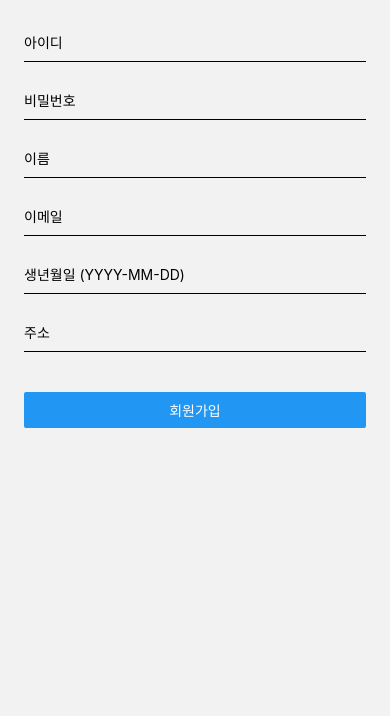
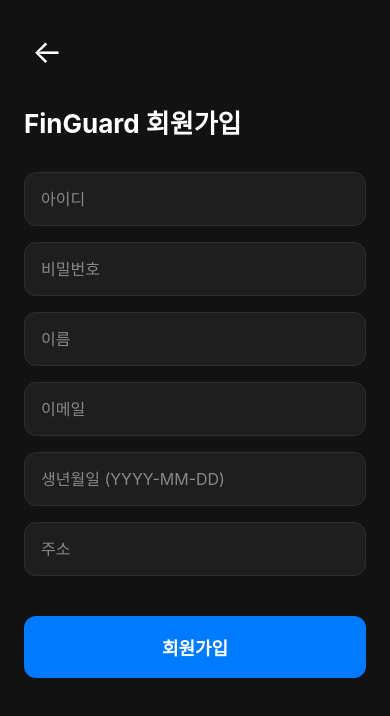
Before and after one commit to GoormCloud-3/FinGuard-Client, a React Native app: screen /Signup in a window 390 px wide. Shown: the top 716 px of the page. Built offline with nearby package versions, Linux system fonts and the light colour scheme; what amazon-cognito-identity-js would draw is missing.

Commit message:
스타일링 추가

```diff
--- a/screens/SignupScreen.tsx
+++ b/screens/SignupScreen.tsx
@@ -1,12 +1,64 @@
 import React, { useState } from 'react';
-import { Alert, ScrollView, TextInput, Button, View } from 'react-native';
-import { signUp } from '../src/cognito'; // 위에서 만든 함수 import
+import { Alert } from 'react-native';
+import styled from 'styled-components/native';
 import { useNavigation } from '@react-navigation/native';
+import { signUp } from '../src/cognito';
 import { NativeStackNavigationProp } from '@react-navigation/native-stack';
 import { AuthStackParamList } from '../types';
 
+type SignupNavigationProp = NativeStackNavigationProp<AuthStackParamList, 'Signup'>;
 
-type SignupNavigationProp = NativeStackNavigationProp<AuthStackParamList, 'Signup'>;
+const Container = styled.ScrollView`
+  flex: 1;
+  background-color: #121212;
+  padding: 24px;
+`;
+
+const Header = styled.View`
+  flex-direction: row;
+  align-items: center;
+  margin-bottom: 24px;
+`;
+
+const BackButton = styled.TouchableOpacity`
+  padding: 8px;
+`;
+
+const BackText = styled.Text`
+  color: #ffffff;
+  font-size: 32px;
+`;
+
+const Title = styled.Text`
+  font-size: 26px;
+  font-weight: bold;
+  color: #ffffff;
+  margin-bottom: 32px;
+`;
+
+const Input = styled.TextInput`
+  background-color: #1e1e1e;
+  color: #ffffff;
+  padding: 16px;
+  border-radius: 12px;
+  font-size: 16px;
+  margin-bottom: 16px;
+  border: 1px solid #2e2e2e;
+`;
+
+const Button = styled.TouchableOpacity`
+  background-color: #007aff;
+  padding: 18px;
+  border-radius: 12px;
+  align-items: center;
+  margin-top: 24px;
+`;
+
+const ButtonText = styled.Text`
+  color: white;
+  font-size: 18px;
+  font-weight: 600;
+`;
 
 export default function SignupScreen() {
   const navigation = useNavigation<SignupNavigationProp>();
@@ -29,24 +81,25 @@
   };
 
   return (
-    <ScrollView contentContainerStyle={{ padding: 24 }}>
-      <TextInput placeholder="아이디" value={id} onChangeText={setId} style={styles.input} />
-      <TextInput placeholder="비밀번호" value={password} secureTextEntry onChangeText={setPassword} style={styles.input} />
-      <TextInput placeholder="이름" value={name} onChangeText={setName} style={styles.input} />
-      <TextInput placeholder="이메일" value={email} onChangeText={setEmail} style={styles.input} keyboardType="email-address" />
-      <TextInput placeholder="생년월일 (YYYY-MM-DD)" value={birthdate} onChangeText={setBirthdate} style={styles.input} />
-      <TextInput placeholder="주소" value={address} onChangeText={setAddress} style={styles.input} />
-      <View style={{ marginTop: 20 }}>
-        <Button title="회원가입" onPress={handleSignup} />
-      </View>
-    </ScrollView>
+    <Container>
+      <Header>
+        <BackButton onPress={() => (navigation.canGoBack() ? navigation.goBack() : navigation.navigate('Welcome'))}>
+          <BackText>←</BackText>
+        </BackButton>
+      </Header>
+
+      <Title>FinGuard 회원가입</Title>
+
+      <Input placeholder="아이디" placeholderTextColor="#888" value={id} onChangeText={setId} />
+      <Input placeholder="비밀번호" placeholderTextColor="#888" secureTextEntry value={password} onChangeText={setPassword} />
+      <Input placeholder="이름" placeholderTextColor="#888" value={name} onChangeText={setName} />
+      <Input placeholder="이메일" placeholderTextColor="#888" keyboardType="email-address" value={email} onChangeText={setEmail} />
+      <Input placeholder="생년월일 (YYYY-MM-DD)" placeholderTextColor="#888" value={birthdate} onChangeText={setBirthdate} />
+      <Input placeholder="주소" placeholderTextColor="#888" value={address} onChangeText={setAddress} />
+
+      <Button onPress={handleSignup}>
+        <ButtonText>회원가입</ButtonText>
+      </Button>
+    </Container>
   );
 }
-
-const styles = {
-  input: {
-    borderBottomWidth: 1,
-    paddingVertical: 10,
-    marginBottom: 20,
-  },
-};
```
